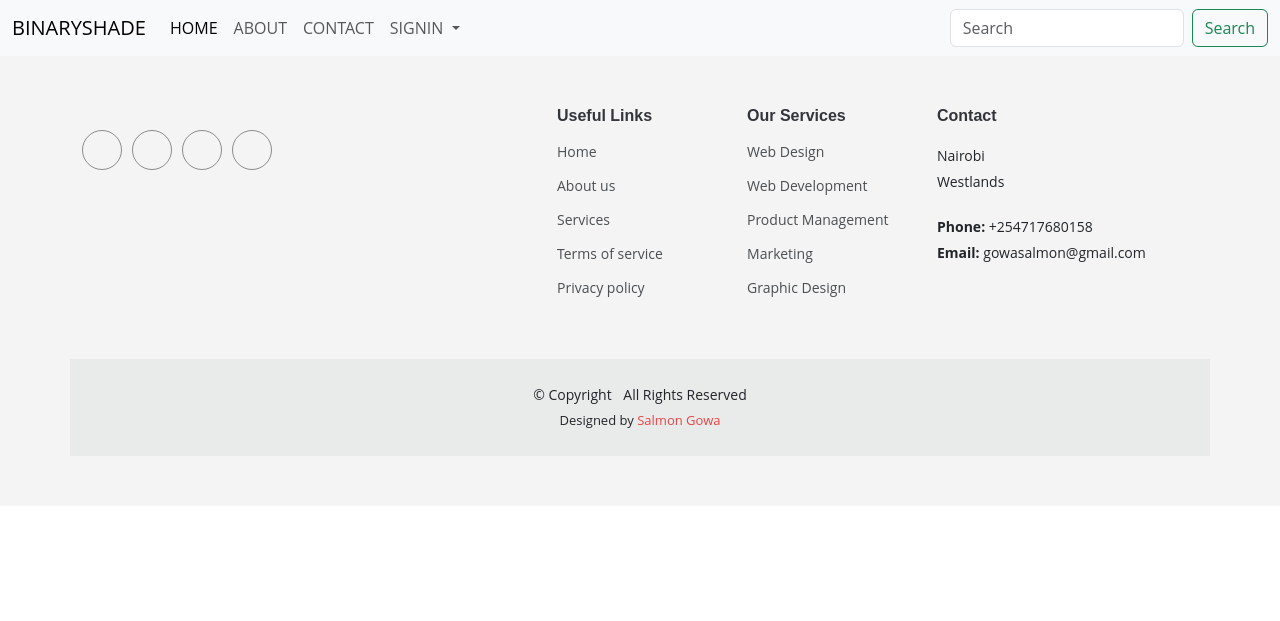
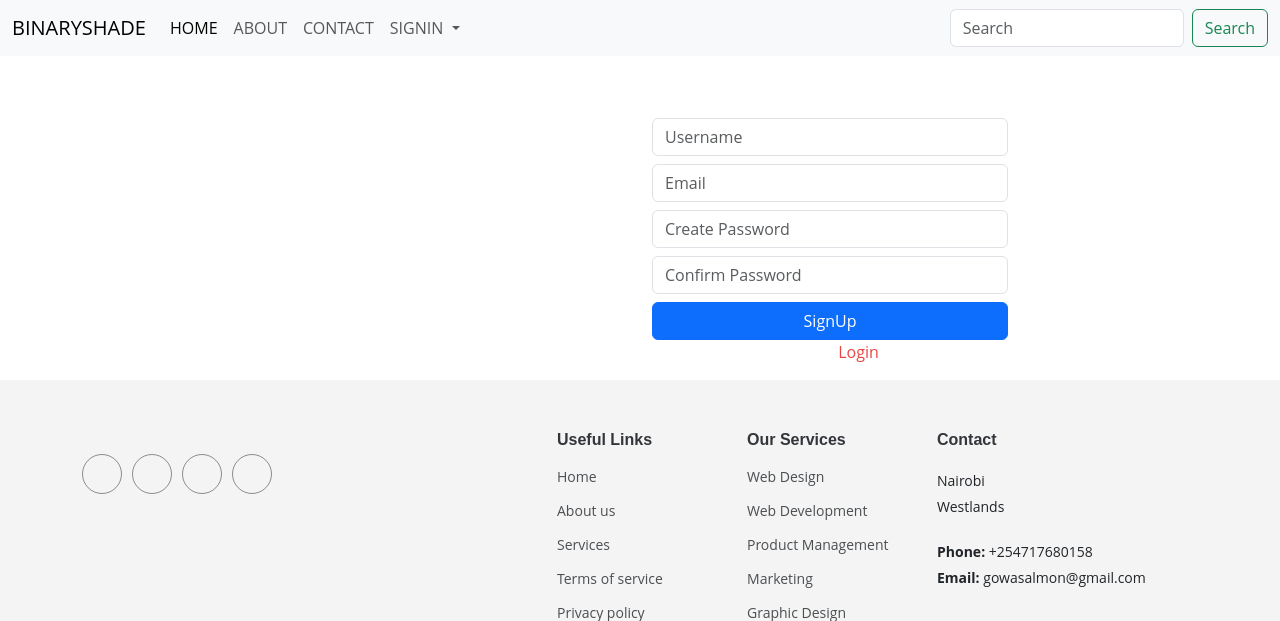
Before and after one commit to salmonGowa/RealEstate, a Django app: page /handlesignup in a window 1280 px wide. Shown: the top 621 px of the page. Before the commit the page ends 456 px from the top, so only its background shows below. Run offline with Django 4.2, Linux system fonts and the light colour scheme.

Commit message:
signuppage

```diff
--- a/realestate/templates/signup.html
+++ b/realestate/templates/signup.html
@@ -1 +1,45 @@
 {% extends "base.html" %}
+<title>
+{% block title %}
+SIGNUP
+{% endblock title %}
+
+{% block body %}</title>
+<div class="container">
+    <div class="row">
+        <div class="col-md-6">
+
+
+
+        </div>
+        <div class="col-md-4 mt-3">
+            <h2 class="text-white text-center">SIGNUP</h2>
+            <form action="/signup" method="post"> {% csrf_token %}
+                <div class="form-group mt-2">
+                 <input type="text" id="username" class="form-control" name="username" placeholder="Username" required>
+                </div>
+                <div class="form-group mt-2">
+                <input type="email" id="email" class="form-control" name="email" placeholder="Email" required>
+                </div>
+                <div class="form-group mt-2">
+                <input type="password" id="pass1" class="form-control" name="pass1" placeholder="Create Password" required>
+                </div>
+                <div class="form-group mt-2">
+                <input type="password" id="pass2" class="form-control" name="pass2" placeholder="Confirm Password" required>
+                </div>
+                <div class="d-grid gap-2 mt-2">
+                    <button class="btn btn-primary" type="submit">SignUp</button>
+
+                  </div>
+                  <div class="form-group text-white">
+                <p>Already have an account <a href="login" >Login</a> </p>
+
+                  </div>
+
+            </form>
+        </div>
+
+    </div>
+</div>
+
+{% endblock body %}
```
